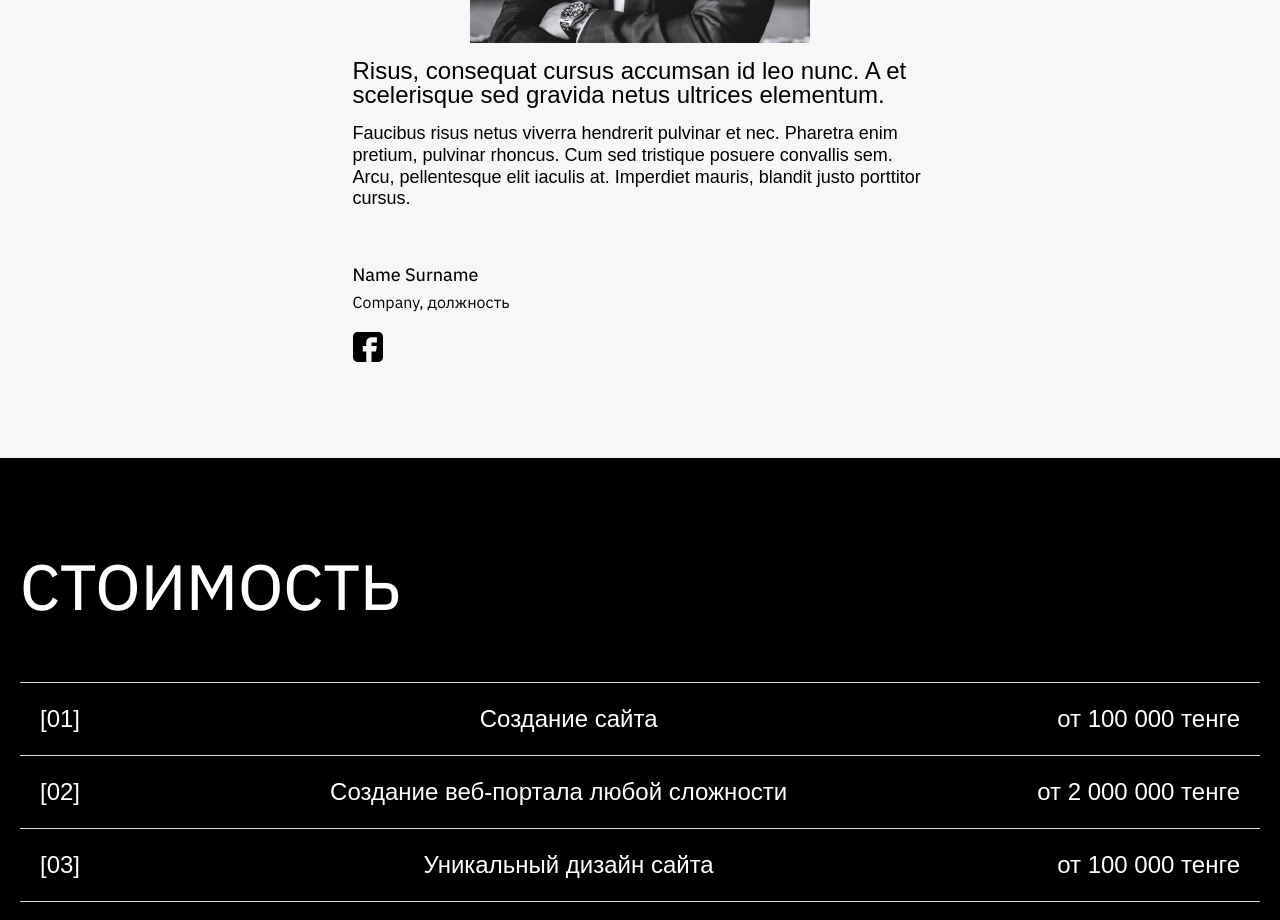
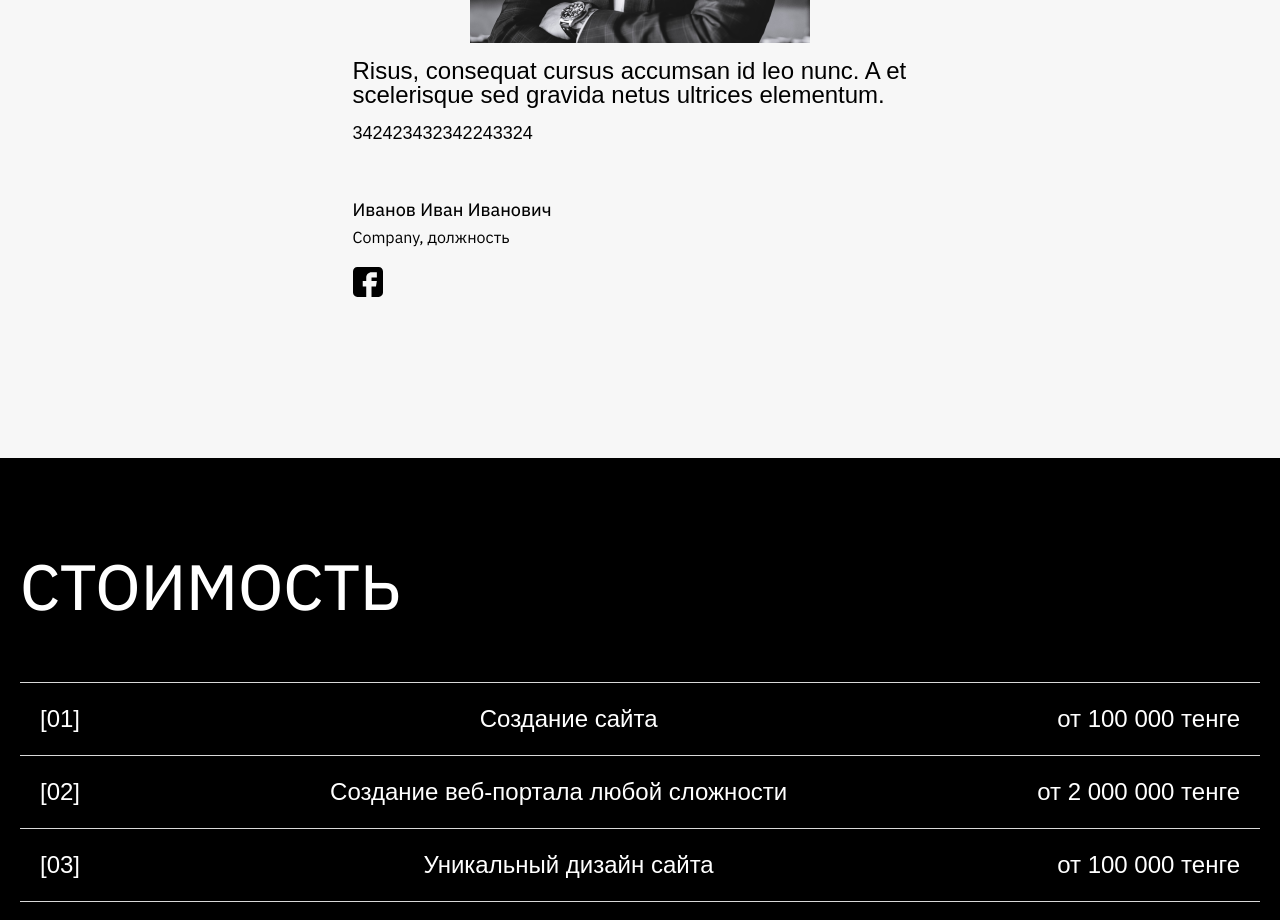
Before and after one commit to Murat1703/qala-digital, a plain HTML site: page index.html in a window 1280 px wide. Shown: the part 6780-7700 px from the top of the page. Drawn offline with nearby package versions, Linux system fonts and the light colour scheme.

Commit message:
Add files via upload

```diff
--- a/index.html
+++ b/index.html
@@ -334,10 +334,10 @@
                                 Risus, consequat cursus accumsan id leo nunc. A et scelerisque sed gravida netus ultrices elementum.
                             </p>
                             <p class="about-us-text-content">
-                                Faucibus risus netus viverra hendrerit pulvinar et nec. Pharetra enim pretium, pulvinar rhoncus. Cum sed tristique posuere convallis sem. Arcu, pellentesque elit iaculis at. Imperdiet mauris, blandit justo porttitor cursus.
+                                342423432342243324
                             </p>
                             <p class="personal-infromation-name">
-                                Name Surname
+                                Иванов Иван Иванович
                             </p>
                             <div class="personal-information-work">Company, должность</div>
                             <p class="personal-information-icons">
```
Also changed, not shown: assets/js/script.js (line endings or trailing spaces).
